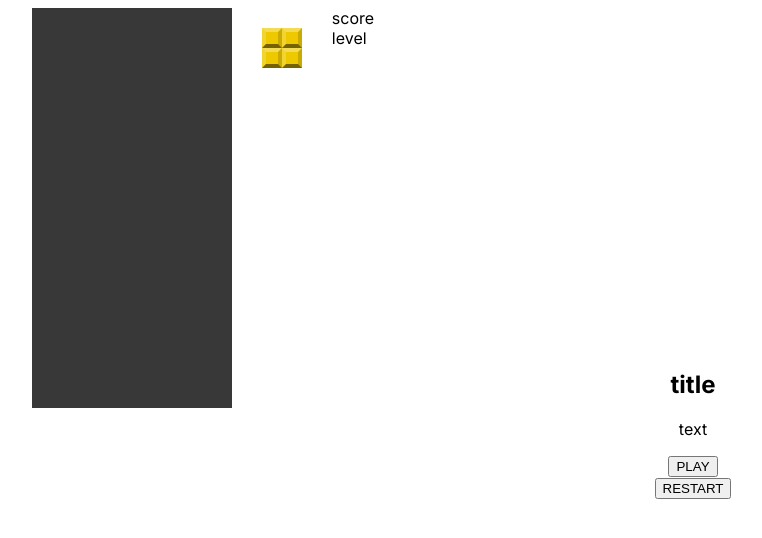
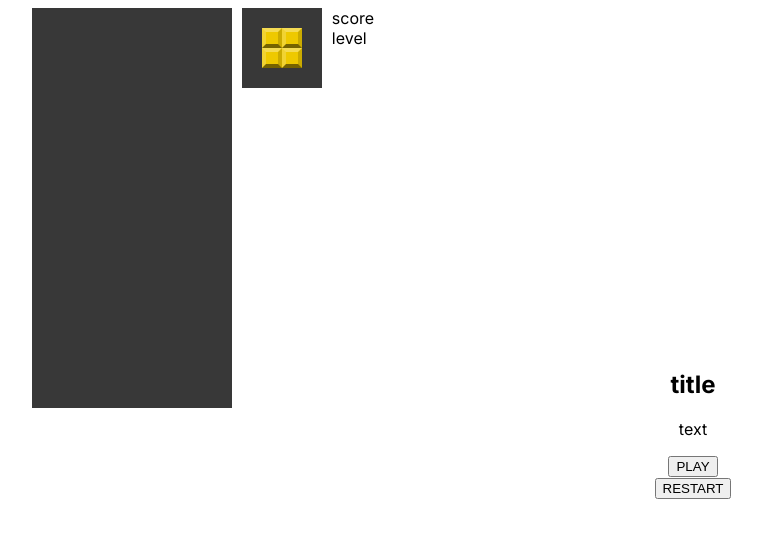
Before and after one commit to Gohkyle/tetris-next, a Next.js app: page / in a window 1280 px wide. Shown: the top 538 px of the page, without its empty margins (437-1199 px from the left). Built offline with nearby package versions, Linux system fonts and the light colour scheme.

Commit message:
organised code added bg coor

```diff
--- a/src/app/components/styles/StyledNextBlock.ts
+++ b/src/app/components/styles/StyledNextBlock.ts
@@ -5,9 +5,11 @@ export const StyledNextBlock = styled.div<{size: number}>`
   width: calc(4 *var(--square-size));
   height: calc(4 *var(--square-size));
 
-  place-content: center;
   grid-template-columns: repeat(${props=>props.size}, var(--square-size));
   grid-template-rows: repeat(${props=>props.size}, var(--square-size));
+  place-content: center;
   grid-gap: 0;
-  align-self: flex-start;
+
+
+  background-color: var(--color-0);
 `;
```
